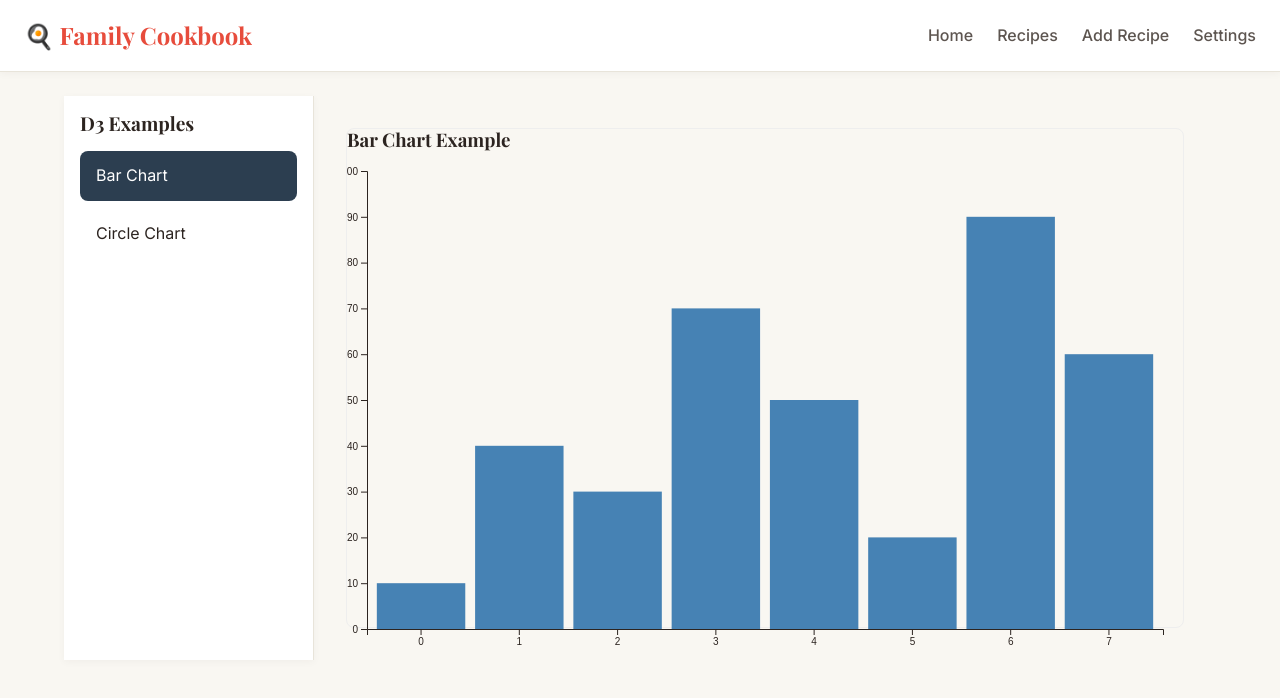
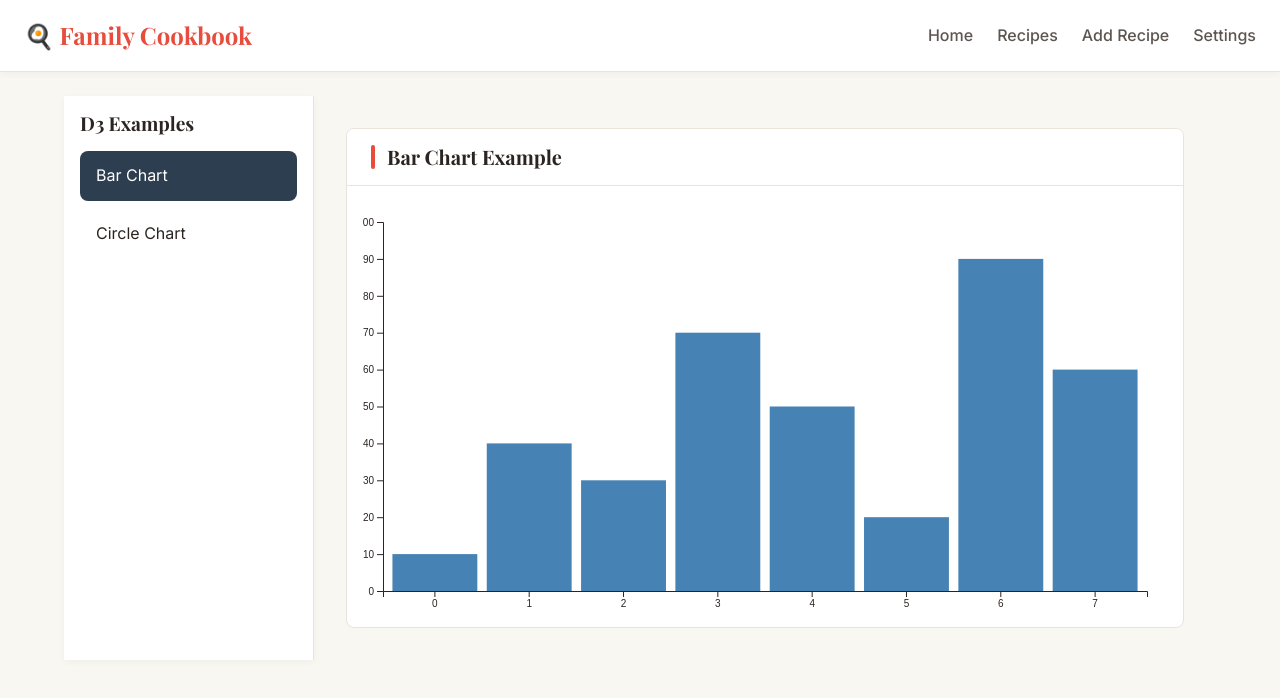
Before and after one commit to madmonyotam/playground, a Next.js app: page /playground/d3 in a window 1280 px wide. Shown: the top 698 px of the page. Built offline with nearby package versions, Linux system fonts and the light colour scheme; a web font is replaced by a local one.

Commit message:
feat: Add D3 bar and circle chart examples, encapsulated within a new PlaygroundCard component.

```diff
--- a/src/components/d3/BarChartExample.tsx
+++ b/src/components/d3/BarChartExample.tsx
@@ -3,14 +3,7 @@
 import React, { useCallback } from 'react';
 import * as d3 from 'd3';
 import BaseChart from './BaseChart';
-import styled from 'styled-components';
-
-const ExampleContainer = styled.div`
-  width: 100%;
-  height: 500px;
-  border: 1px solid #eee;
-  border-radius: 8px;
-`;
+import PlaygroundCard from './PlaygroundCard';
 
 const BarChartExample = () => {
     const onReady = useCallback((selection: d3.Selection<SVGGElement, unknown, null, undefined>, { width, height }: { width: number; height: number }) => {
@@ -73,10 +66,9 @@ const BarChartExample = () => {
     }, []);
 
     return (
-        <ExampleContainer>
-            <h3>Bar Chart Example</h3>
+        <PlaygroundCard title="Bar Chart Example" height={500}>
             <BaseChart onReady={onReady} />
-        </ExampleContainer>
+        </PlaygroundCard>
     );
 };
 
--- a/src/components/d3/CircleChartExample.tsx
+++ b/src/components/d3/CircleChartExample.tsx
@@ -3,14 +3,7 @@
 import React, { useCallback } from 'react';
 import * as d3 from 'd3';
 import BaseChart from './BaseChart';
-import styled from 'styled-components';
-
-const ExampleContainer = styled.div`
-  width: 100%;
-  height: 500px;
-  border: 1px solid #eee;
-  border-radius: 8px;
-`;
+import PlaygroundCard from './PlaygroundCard';
 
 const CircleChartExample = () => {
     const onReady = useCallback((selection: d3.Selection<SVGGElement, unknown, null, undefined>, { width, height }: { width: number; height: number }) => {
@@ -44,10 +37,9 @@ const CircleChartExample = () => {
     }, []);
 
     return (
-        <ExampleContainer>
-            <h3>Circle Chart Example</h3>
+        <PlaygroundCard title="Circle Chart Example" height={500}>
             <BaseChart onReady={onReady} />
-        </ExampleContainer>
+        </PlaygroundCard>
     );
 };
 
--- /dev/null
+++ b/src/components/d3/PlaygroundCard.tsx
@@ -0,0 +1,69 @@
+'use client';
+
+import React from 'react';
+import styled from 'styled-components';
+
+const CardContainer = styled.div<{ $height?: string | number }>`
+  width: 100%;
+  height: ${({ $height }) => (typeof $height === 'number' ? `${$height}px` : $height || '500px')};
+  border: 1px solid ${({ theme }) => theme.colors.border || '#eee'};
+  border-radius: ${({ theme }) => theme.borderRadius?.sm || '8px'};
+  background-color: ${({ theme }) => theme.colors.surface || '#fff'};
+  overflow: hidden;
+  display: flex;
+  flex-direction: column;
+`;
+
+const TitleHeader = styled.div`
+  padding: 1rem 1.5rem;
+  border-bottom: 1px solid ${({ theme }) => theme.colors.border || '#eee'};
+  background-color: ${({ theme }) => theme.colors.surface || '#fff'};
+  display: flex;
+  align-items: center;
+`;
+
+const TitleText = styled.h2`
+  font-family: ${({ theme }) => theme.typography?.fontFamily?.heading || 'serif'};
+  font-size: 1.25rem;
+  color: ${({ theme }) => theme.colors.text?.primary || '#333'};
+  margin: 0;
+  display: flex;
+  align-items: center;
+  gap: 0.75rem;
+
+  &::before {
+    content: '';
+    display: block;
+    width: 4px;
+    height: 1.2em;
+    background-color: ${({ theme }) => theme.colors.primary || 'orange'};
+    border-radius: 2px;
+  }
+`;
+
+const ContentWrapper = styled.div`
+  flex: 1;
+  position: relative;
+  padding: 1rem;
+`;
+
+interface PlaygroundCardProps {
+    title: string;
+    children: React.ReactNode;
+    height?: string | number;
+}
+
+const PlaygroundCard: React.FC<PlaygroundCardProps> = ({ title, children, height }) => {
+    return (
+        <CardContainer $height={height}>
+            <TitleHeader>
+                <TitleText>{title}</TitleText>
+            </TitleHeader>
+            <ContentWrapper>
+                {children}
+            </ContentWrapper>
+        </CardContainer>
+    );
+};
+
+export default PlaygroundCard;
```
